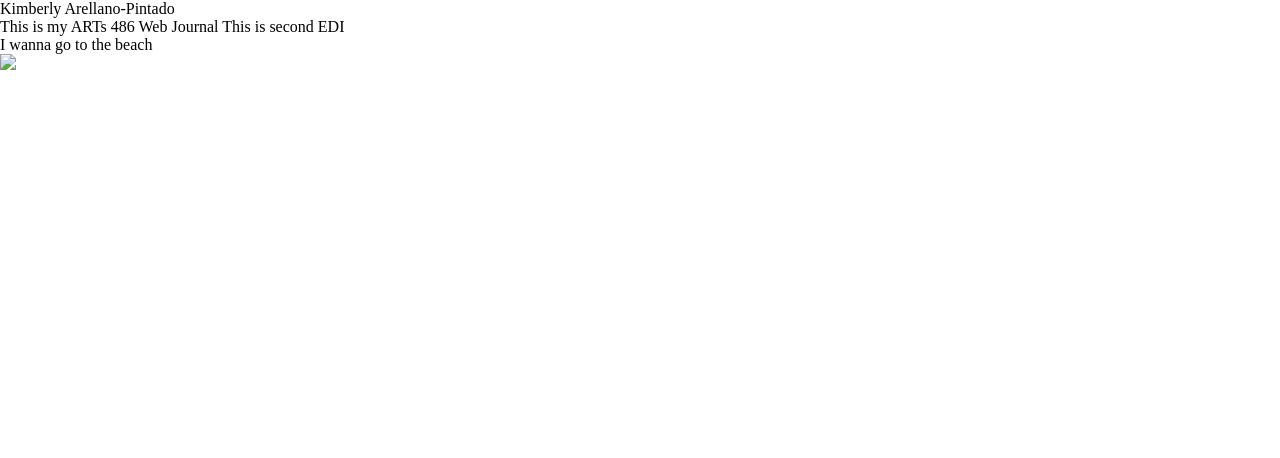
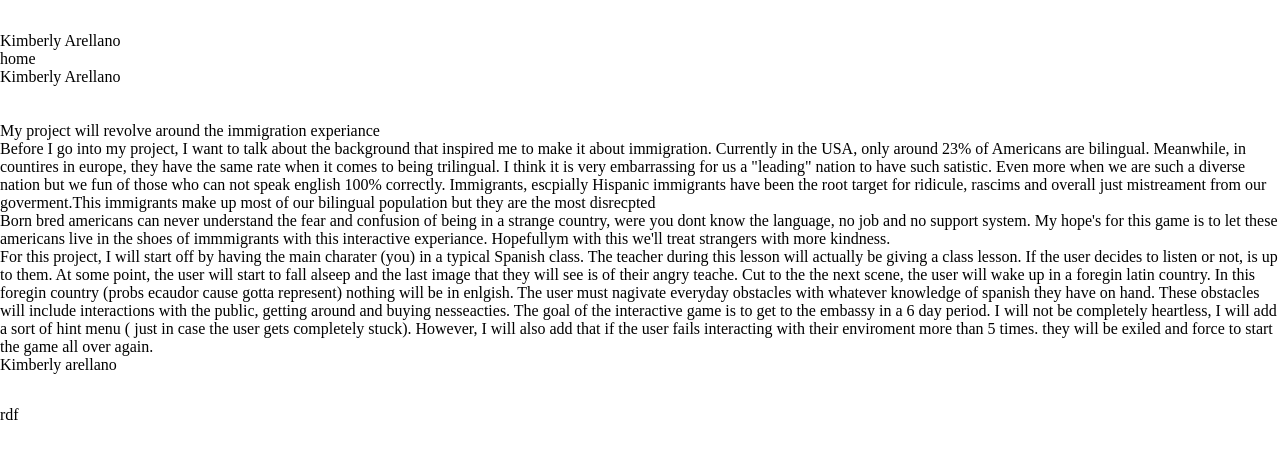
Before and after one commit to Binghamton-University-Design/web-journal-kimberly52, a plain HTML site: page index.html in a window 1280 px wide. Drawn offline with nearby package versions, Linux system fonts and the light colour scheme.

Commit message:
Update index.html

```diff
--- a/index.html
+++ b/index.html
@@ -11,22 +11,70 @@
 
 			<title> Kimberly Arellano-Pintado | Arts 486 Web Journal </title>
 
+	</head>
 
-	</head>
 <body>
-	<h1> Kimberly Arellano-Pintado </h1>
+	<div id="wrapper">
+		<div id="masthead" class= "Grid">
+		<div id="topnav" class="width-9-12-m width-5-12">
+		<a href="style.css" title="Kimberly Arellano">
 
-	<p> This is my ARTs 486 Web Journal This is second EDI</p>
-	<h1> I wanna go to the beach</h1>
-	<p>
-		<img src= "images/bunny.png">
-	</p>
+		<div id="wrapper">
+			<div id="masthead" class="grid">
+				<div id="topnav" class="width-12-12 width-12-12-m">
+					<ul>
+						<li>
+							<div id="logo">
+		<a href="/" title="Kimberly Arellano">
+		<h2> Kimberly Arellano </h2>
+		</a>
+	<li style="color: #;"><a href="index.html">home</a></li>
+
+		<h1> Kimberly Arellano</h1>
+	</a>
+</div>
+
+
+    </div>
+
+    <div id="main" class="grid">
+
+    <div id="website" class= "width-12-12-m width-12-12">
+    	<h3><a href="Journal.html"></a></h3>
+
+    <h2 style=" color: pink;">
 
 
 
+    </h2>
+
+    <h2>
+    	<br><br> My project will revolve around the immigration experiance
+    </h2>
+    <h2>
+
+    	 Before I go into my project, I want to talk about the background that inspired me to make it about immigration. Currently in the USA, only around 23% of Americans are bilingual. Meanwhile, in countires in europe, they have the same rate when it comes to being trilingual. I think it is very embarrassing for us a "leading" nation to have such satistic. Even more when we are such a diverse nation but we fun of those who can not speak english 100% correctly. Immigrants, escpially Hispanic immigrants have been the root target for ridicule, rascims and overall just mistreament from our goverment.This immigrants make up most of our bilingual population but they are the most disrecpted
+    </h2>
+
+    <h2> Born bred americans can never understand the fear and confusion of being in a strange country, were you dont know the language, no job and no support system. My hope's for this game is to let these americans live in the shoes of immmigrants with this interactive experiance. Hopefullym with this we'll treat strangers with more kindness.
 
 
+    </h2>
 
-	</body>
+    <h2> For this project, I will start off by having the main charater (you) in a typical Spanish class. The teacher during this lesson will actually be giving a class lesson. If the user decides to listen or not, is up to them. At some point, the user will start to fall alseep and the last image that they will see is of their angry teache. Cut to the the next scene, the user will wake up in a foregin  latin country. In this foregin country (probs ecaudor cause gotta represent) nothing will be in enlgish. The user must nagivate everyday obstacles with whatever knowledge of spanish they have on hand. These obstacles will include interactions with the public, getting around and buying nesseacties. The goal of the interactive game is to get to the embassy in a 6 day period. I will not be completely heartless, I will add a sort of hint menu ( just in case the user gets completely stuck). However, I will also add that if the user fails interacting with their enviroment more than 5 times. they will be exiled and force to start the game all over again.
 
+    </h2>
+
+
+      </div>
+
+  </div>
+
+  <div id="footer" class="grid">
+  	<div class="width-12-12-m width-12-12">
+  	<p> Kimberly arellano </p>
+  </div>
+  rdf
+
+</body>
 </html>
```
